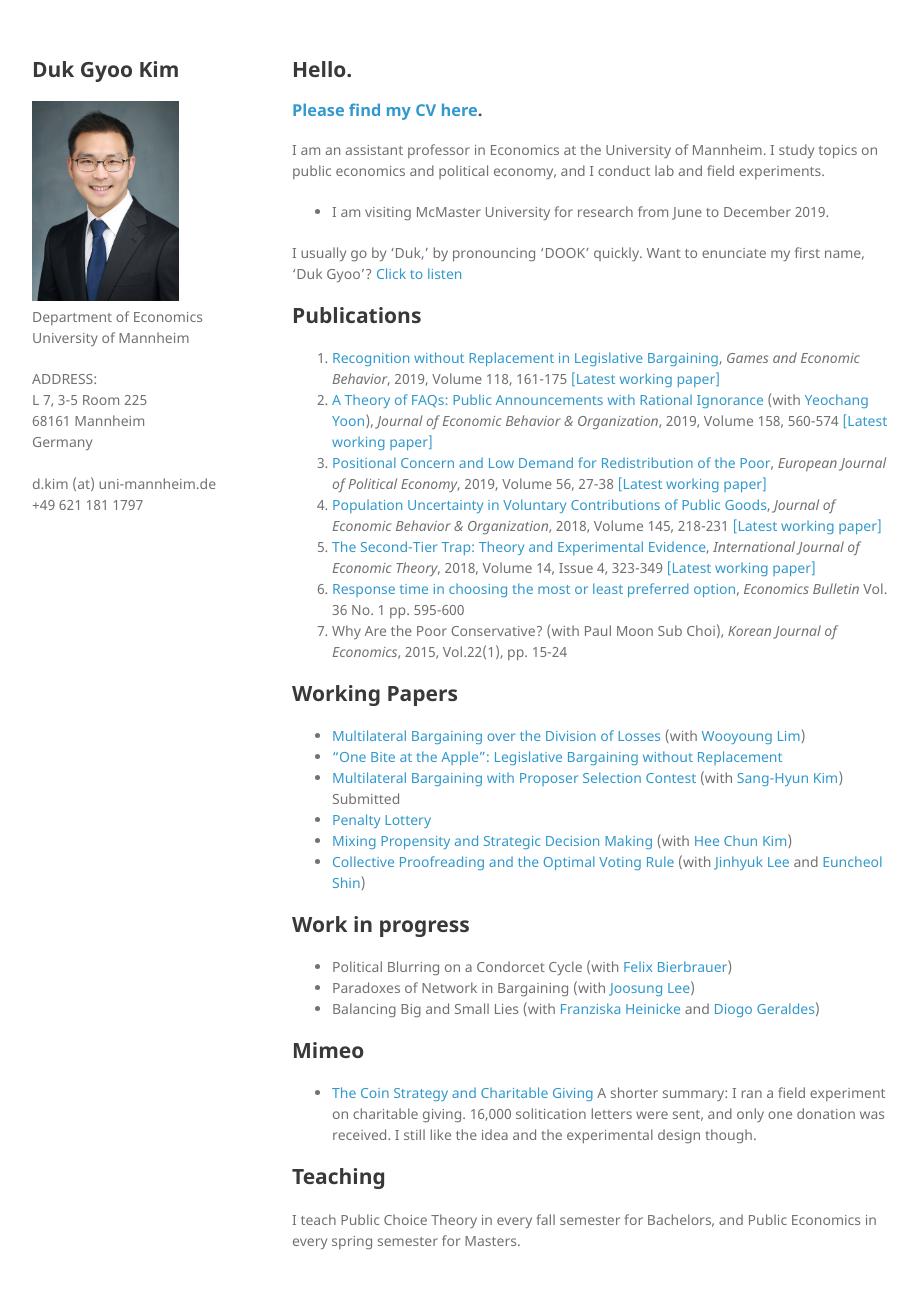
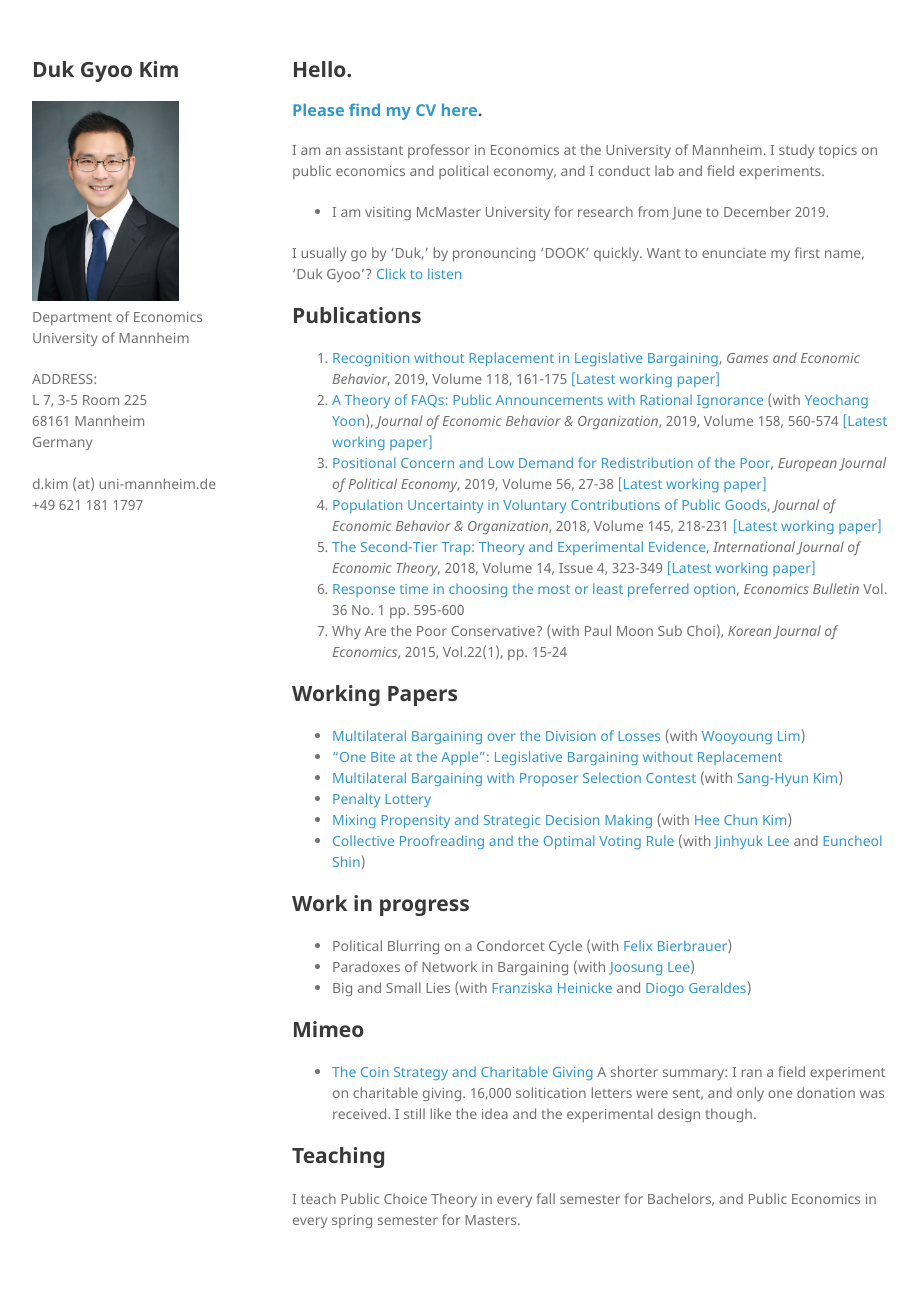
Before and after one commit to kimdukgyoo/kimdukgyoo.github.io, a Jekyll site: the page built from index.md, in a window 1280 px wide and 1321 px high. Shown: the top 1289 px of the window, without its empty margins (178-1095 px from the left). Built offline with Jekyll 4.4.1, drawn with Linux system fonts in a browser that asks for light colours; our own code applies the rules of GitHub Pages for plain Markdown files.

Commit message:
Update index.md

```diff
--- a/index.md
+++ b/index.md
@@ -22,7 +22,7 @@
 ## Working Papers
 * <a href="https://kimdukgyoo.github.io/PDFfiles/MBL.pdf" target="_blank">Multilateral Bargaining over the Division of Losses</a> (with <a href="http://wooyoung.people.ust.hk/" target="_blank">Wooyoung Lim</a>)
 * <a href="https://kimdukgyoo.github.io/PDFfiles/OneBiteAtTheApple.pdf" target="_blank"> "One Bite at the Apple": Legislative Bargaining without Replacement</a>
-* <a href="https://kimdukgyoo.github.io/PDFfiles/MBContest.pdf" target="_blank">Multilateral Bargaining with Proposer Selection Contest</a> (with <a href="https://sites.google.com/site/sanghyunkim46/research" target="_blank">Sang-Hyun Kim</a>) Submitted
+* <a href="https://kimdukgyoo.github.io/PDFfiles/MBContest.pdf" target="_blank">Multilateral Bargaining with Proposer Selection Contest</a> (with <a href="https://sites.google.com/site/sanghyunkim46/research" target="_blank">Sang-Hyun Kim</a>)
 * <a href="https://kimdukgyoo.github.io/PDFfiles/penalty-lottery.pdf" target="_blank"> Penalty Lottery </a>
 * <a href="https://kimdukgyoo.github.io/PDFfiles/mixing-propensity-strategic.pdf" target="_blank"> Mixing Propensity and Strategic Decision Making</a> (with <a href="https://sites.google.com/site/hckim0822/home" target="_blank">Hee Chun Kim</a>)
 * <a href="https://kimdukgyoo.github.io/PDFfiles/CollectiveProofreading.pdf" target="_blank"> Collective Proofreading and the Optimal Voting Rule </a> (with <a href="https://sites.google.com/site/jinhyuk2con/" target="_blank">Jinhyuk Lee</a> and <a href="https://sites.google.com/site/euncheolshin00/" target="_blank">Euncheol Shin</a>)
@@ -30,7 +30,7 @@
 ## Work in progress
 * Political Blurring on a Condorcet Cycle (with <a href="https://www.wiso.uni-koeln.de/de/forschung/find-an-expert/experts/prof-dr-felix-bierbrauer/" target="_blank">Felix Bierbrauer</a>)
 * Paradoxes of Network in Bargaining (with <a href="https://sites.google.com/site/joosungecon/research" target="_blank">Joosung Lee</a>)
-* Balancing Big and Small Lies (with <a href="https://sites.google.com/view/franziskaheinicke/research?authuser=0" target="_blank">Franziska Heinicke</a> and <a href="https://sites.google.com/site/diogogeraldes/research" target="_blank">Diogo Geraldes</a>)
+* Big and Small Lies (with <a href="https://sites.google.com/view/franziskaheinicke/research?authuser=0" target="_blank">Franziska Heinicke</a> and <a href="https://sites.google.com/site/diogogeraldes/research" target="_blank">Diogo Geraldes</a>)
 
 ## Mimeo
 * <a href="https://kimdukgyoo.github.io/PDFfiles/CoinStrategyandCharitableGiving.pdf" target="_blank"> The Coin Strategy and Charitable Giving</a> A shorter summary: I ran a field experiment on charitable giving. 16,000 solitication letters were sent, and only one donation was received. I still like the idea and the experimental design though.
```
